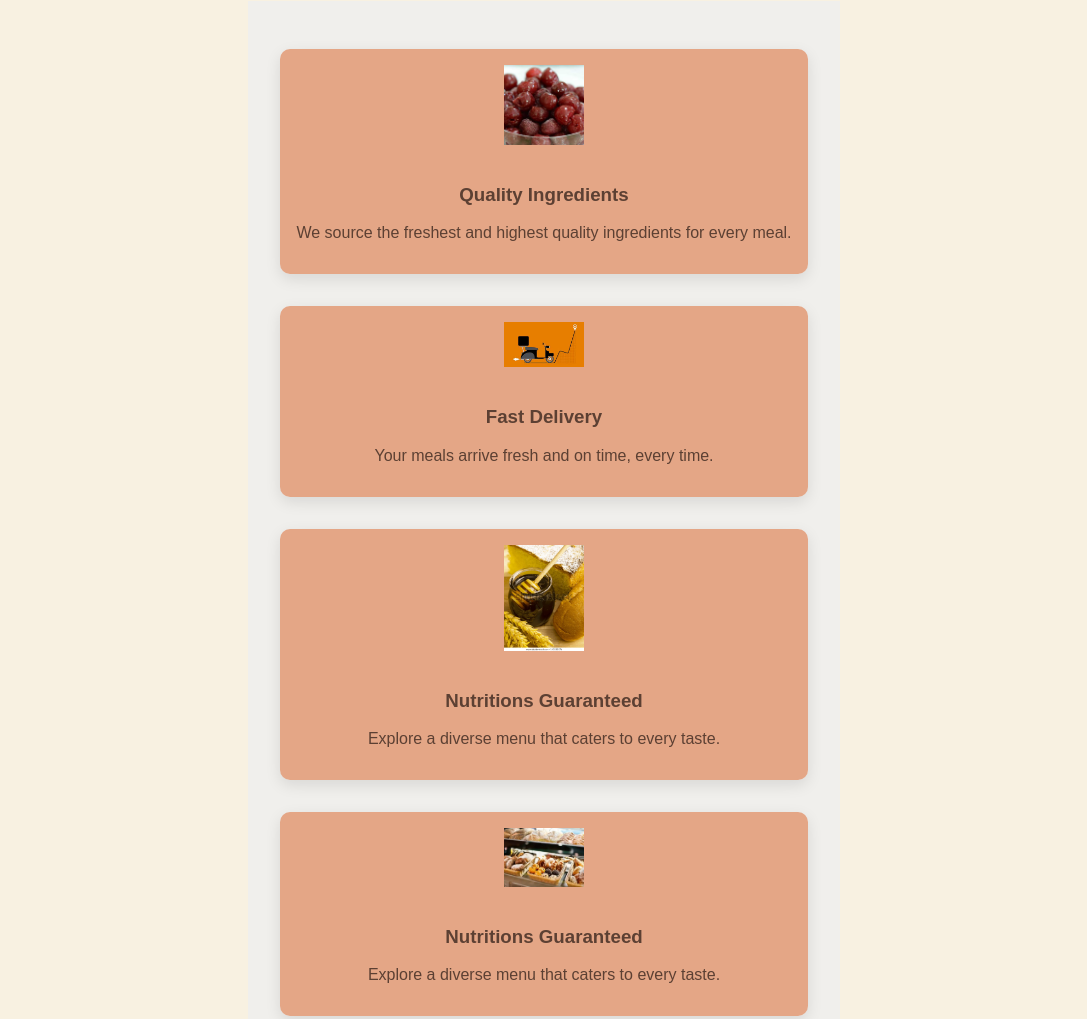
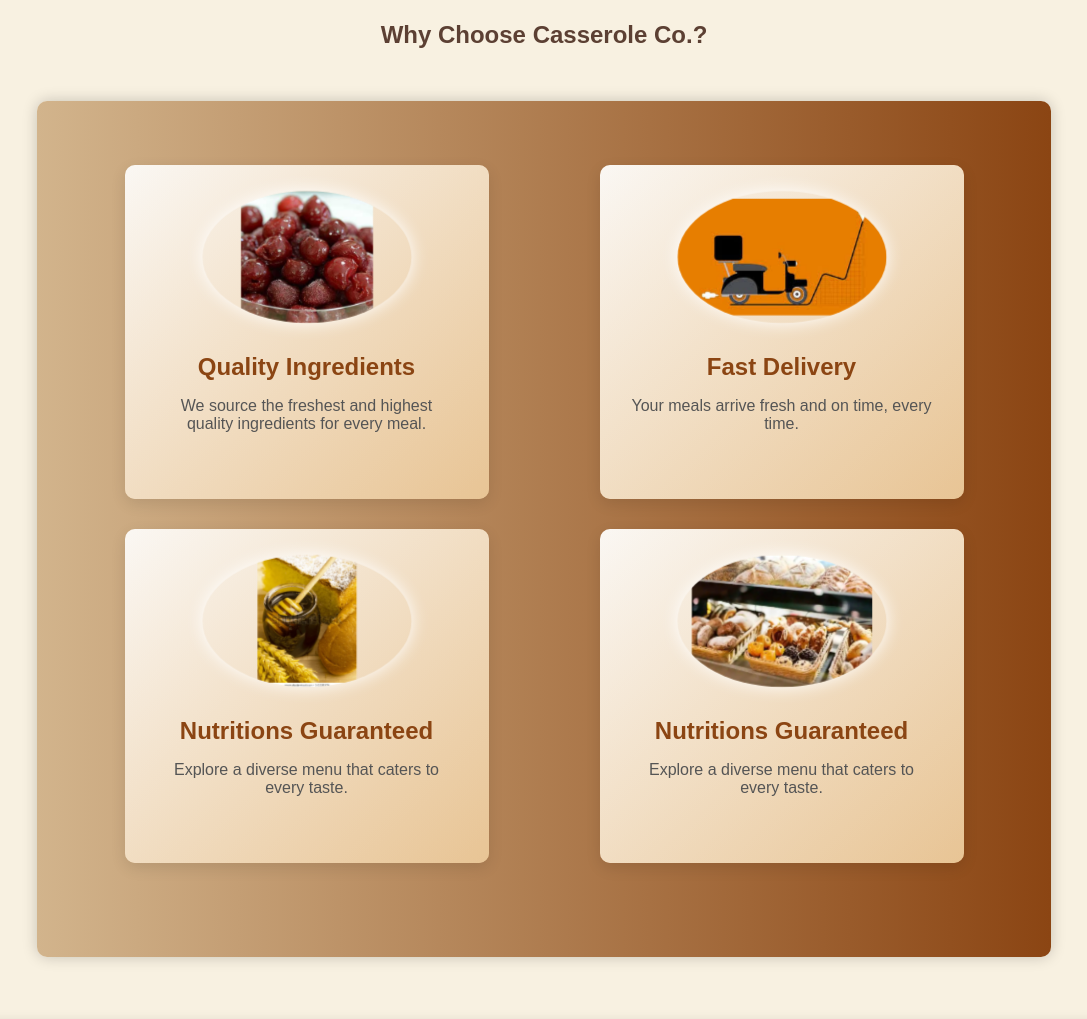
Before and after one commit to remote007/casserole_co, a website with bundled scripts: page index.html in a window 1280 px wide. Shown: the part 632-1651 px from the top of the page, without its empty margins (96-1183 px from the left). Built offline with nearby package versions, Linux system fonts and the light colour scheme; no server answers.

```diff
--- a/index.html
+++ b/index.html
@@ -27,23 +27,24 @@
                 </div>
             </section>
         <br><br>
+        <h2>Why Choose Casserole Co.?</h2>
             <section class="features">
-                <div class="feature fade-in-up">
+                <div class="feature">
                     <img src="./img/ingredients.jpeg" alt="Quality Ingredients">
                     <h3>Quality Ingredients</h3>
                     <p>We source the freshest and highest quality ingredients for every meal.</p>
                 </div>
-                <div class="feature fade-in-up">
+                <div class="feature">
                     <img src="./img/fast_delivery.jpeg" alt="Fast Delivery">
                     <h3>Fast Delivery</h3>
                     <p>Your meals arrive fresh and on time, every time.</p>
                 </div>
-                <div class="feature fade-in-up">
+                <div class="feature">
                     <img src="./img/nutritients.jpeg" alt="Wide Variety">
                     <h3>Nutritions Guaranteed</h3>
                     <p>Explore a diverse menu that caters to every taste.</p>
                 </div>
-                <div class="feature fade-in-up">
+                <div class="feature">
                     <img src="./img/variety.jpeg" alt="Wide Variety">
                     <h3>Nutritions Guaranteed</h3>
                     <p>Explore a diverse menu that caters to every taste.</p>
--- a/styles/styles.css
+++ b/styles/styles.css
@@ -371,37 +371,155 @@
 /* Features Section */
 .features {
     display: grid;
-    grid-template-columns: repeat(auto-fit, minmax(250px, 1fr));
-    gap: 2rem;
-    padding: 3rem 2rem;
-    background: #f0efec;
+    grid-template-columns: repeat(2,1fr); /* 2 cards per row */
+    background: linear-gradient(to right, #d2b48c, #8b4513);
+    color: #fff;
+    padding: 4rem 2rem;
+    text-align: center;
+    border-radius: 10px;
+    box-shadow: 0 0 15px rgba(0, 0, 0, 0.2);
+    margin: 2rem 0;
+    width: 950px;
+    overflow: hidden; /* Ensure animations don't exceed section bounds */
 }
 
+.features h2 {
+    font-size: 2.5rem;
+    margin-bottom: 2rem;
+    color: #fff;
+    text-shadow: 0 3px 6px rgba(0, 0, 0, 0.3);
+    animation: fadeIn 1s ease-in-out;
+}
+
+/* Feature List Styling */
+.feature-list {
+    gap: 2rem;
+    justify-content: center;
+    align-items: center;
+    margin: 0 auto;
+    margin-right: 20px;
+}
+
+/* Feature Cards */
 .feature {
+    background: linear-gradient(to bottom right, #fff, #ffe4b5);
+    color: #333;
+    border-radius: 10px;
+    padding: 2rem;
+    max-width: 300px;
     text-align: center;
-    padding: 1rem;
-    background: rgba(224, 136, 92, 0.7);
-    border-radius: 10px;
     box-shadow: 0 5px 15px rgba(0, 0, 0, 0.1);
-    transition: transform 0.3s, box-shadow 0.3s;
+    transition: transform 0.3s ease, box-shadow 0.3s ease, background 0.5s ease;
+    overflow: hidden;
+    position: relative;
+    opacity: 0; /* Start hidden for animation */
+    transform: translateY(30px); /* Slide-in effect */
+    animation: slideIn 1s ease-in-out forwards;
+    margin: auto;
+    margin-bottom: 30px;
+    height: 270px;
+}
+
+.feature:nth-child(1) {
+    animation-delay: 0.2s;
+}
+
+.feature:nth-child(2) {
+    animation-delay: 0.4s;
+}
+
+.feature:nth-child(3) {
+    animation-delay: 0.6s;
 }
 
 .feature:hover {
-    transform: translateY(-10px);
-    box-shadow: 0 10px 20px rgba(0, 0, 0, 0.2);
+    transform: scale(1.1); /* Subtle zoom-in effect */
+    box-shadow: 0 10px 25px rgba(0, 0, 0, 0.2);
+    background: linear-gradient(to bottom right, #ffe4b5, #ffd700);
 }
 
+/* Feature Icon Styling */
 .feature img {
-    width: 80px;
+    width: 190px;
+    height: 120px;
+    object-fit: contain;
     margin-bottom: 1rem;
+    border-radius: 50%;
+    box-shadow: 0 0 10px rgba(255, 255, 255, 0.6);
+    animation: pulse 2s infinite;
+}
+
+.feature h3 {
+    font-size: 1.5rem;
+    margin: 1rem 0;
+    color: #8b4513;
+}
+
+.feature p {
+    font-size: 1rem;
+    color: #555;
+}
+
+/* Keyframe Animations */
+
+/* Slide-in Effect */
+@keyframes slideIn {
+    from {
+        opacity: 0;
+        transform: translateY(30px);
+    }
+    to {
+        opacity: 1;
+        transform: translateY(0);
+    }
+}
+
+/* Pulse Effect for Icons */
+@keyframes pulse {
+    0%, 100% {
+        transform: scale(1);
+        box-shadow: 0 0 10px rgba(255, 255, 255, 0.6);
+    }
+    50% {
+        transform: scale(1.1);
+        box-shadow: 0 0 15px rgba(255, 255, 255, 1);
+    }
+}
+
+/* Fade-in Effect for Section Title */
+@keyframes fadeIn {
+    from {
+        opacity: 0;
+        transform: translateY(-20px);
+    }
+    to {
+        opacity: 1;
+        transform: translateY(0);
+    }
+}
+
+/* Add subtle gradient overlay */
+.feature::before {
+    content: "";
+    position: absolute;
+    top: 0;
+    left: 0;
+    width: 100%;
+    height: 100%;
+    background: linear-gradient(to bottom right, rgba(210, 180, 140, 0.1), rgba(139, 69, 19, 0.2));
+    z-index: -1;
+    border-radius: 10px;
 }
 
 /* Testimonials */
 .testimonials {
-    background: linear-gradient(to right, #ff6347, #f76a2d);
+    background: linear-gradient(to right, #d2b48c, #8b4513);
     color: #fff;
     padding: 3rem 2rem;
     text-align: center;
+    position: relative;
+    border-radius: 10px;
+    box-shadow: 0 0 15px rgba(0, 0, 0, 0.2);
 }
 
 .testimonial-slider {
```
